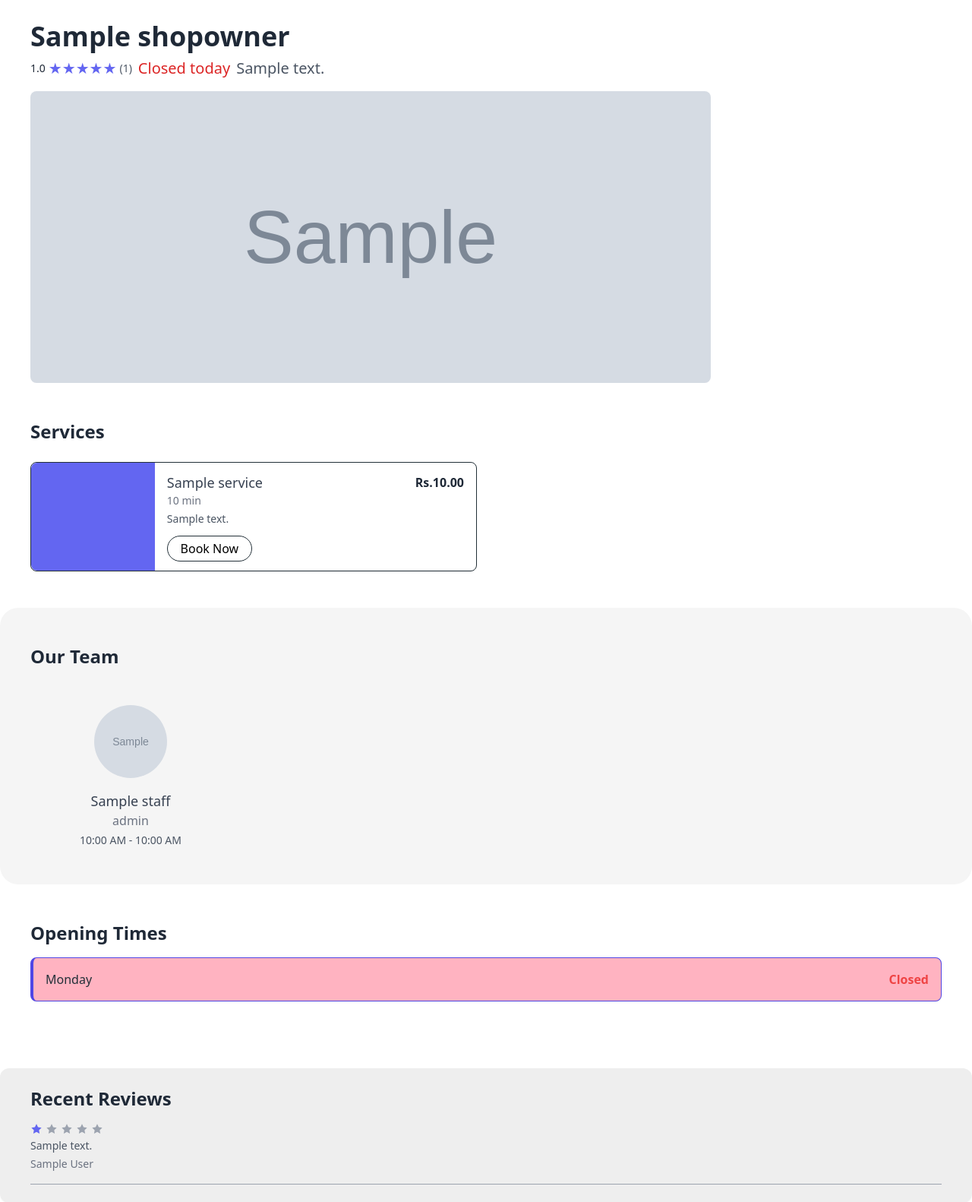
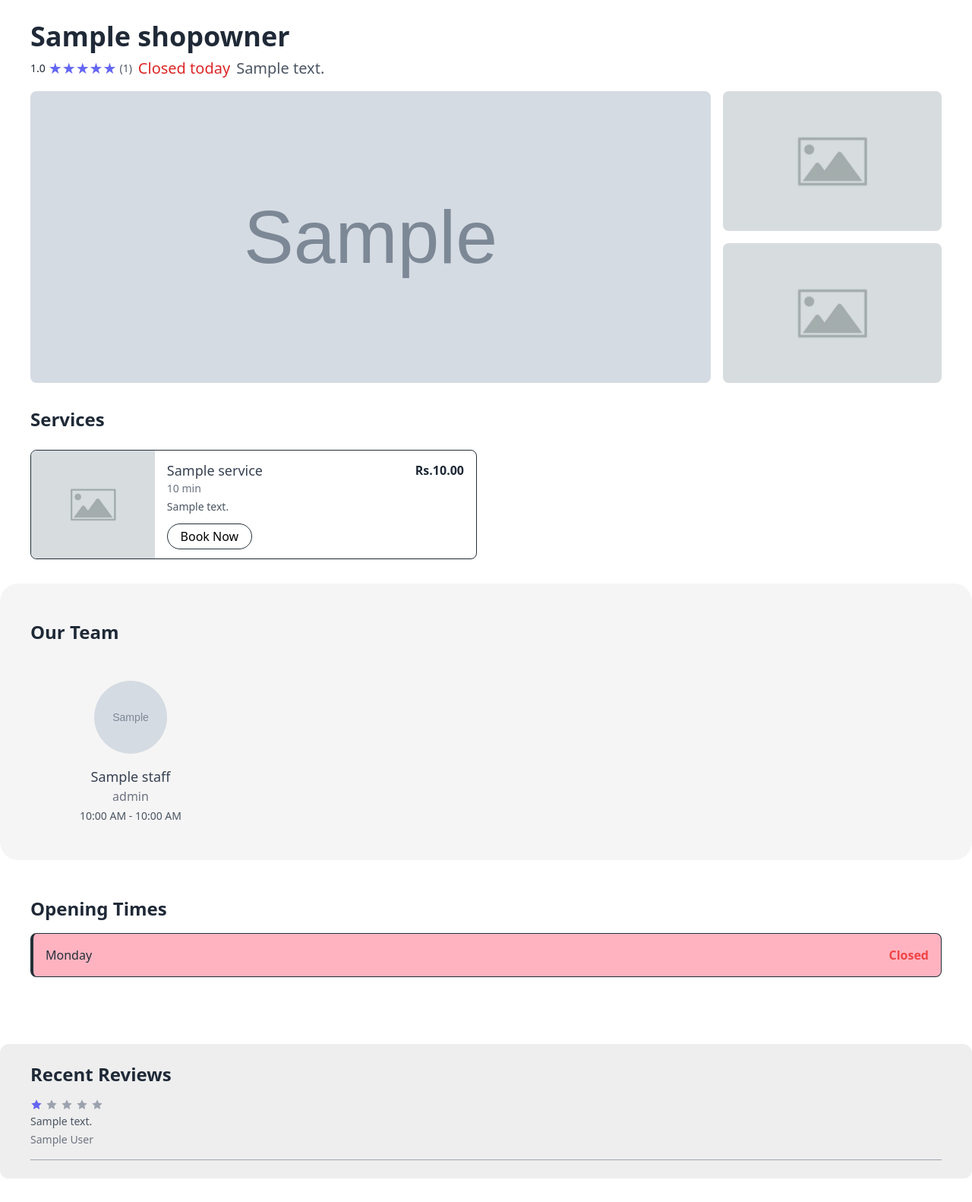
Before and after one commit to HarisKhann1/AuroNow, a Django app: page /shop/1/ in a window 1280 px wide. Shown: the part 116-1698 px from the top of the page at 76% size. Run offline with Django 5.2, Linux system fonts and the light colour scheme; tables that the repository leaves empty hold one stand-in row (values such as "Sample post"); grey boxes marked "Sample" are stand-in pictures; some libraries are stand-ins or nearby versions.

Commit message:
add defult shops image

```diff
--- a/AuroNow/auroUser/templates/shop_detail.html
+++ b/AuroNow/auroUser/templates/shop_detail.html
@@ -34,9 +34,7 @@
       </ol>
     </nav>
   </section>
-
   <!-- shop name,address, rating and closing time -->
-
   <section class="py-3 rounded-lg container mr-auto px-4 md:px-10 md:mt-4">
    <div class="">
       <!-- Row 1: Only the shop name -->
@@ -72,62 +70,104 @@
               <p class="text-gray-600">{{ shop.address }}</p>
           </div>
         </div>
+      </div>
+  </section>
 
+  <!-- Image Grid Section - Desktop -->
+  <section class=" px-4 md:px-10 mt-1 hidden md:block">
+   <div class="grid grid-cols-4 gap-4 h-96">
+    <!-- First image or fallback -->
+    <div class="col-span-3 row-span-2 rounded-lg overflow-hidden">
+      {% if images and images|length > 0 %}
+        <img src="{{ images.0 }}" class="w-full h-full object-cover" alt="Shop image">
+      {% else %}
+      <div class="w-full h-full bg-gray-100 flex items-center justify-center">
+       <!-- default shop image -->
+       <img class="w-full h-full object-cover " src="{% static 'shopImage/default_shop_image.jpg' %}" alt="default shop image"  >
+      </div>
+      {% endif %}
+    </div>
+
+    <!-- Second image or fallback -->
+    <div class="col-span-1 rounded-lg overflow-hidden">
+      {% if images and images|length > 1 %}
+        <img src="{{ images.1 }}" class="w-full h-full object-cover" alt="Shop image">
+      {% else %}
+        <div class="w-full h-full bg-gray-100 flex items-center justify-center">
+          <!-- default shop Image -->
+          <img class="w-full h-full object-cover" src="{% static 'shopImage/default_shop_image.jpg' %}" alt="default shop image"  >
+        </div>
+      {% endif %}
+    </div>
+
+    <!-- Third image or fallback -->
+    <div class="col-span-1 rounded-lg overflow-hidden">
+      {% if images and images|length > 2 %}
+      <img src="{{ images.2 }}" class="w-full h-full object-cover" alt="Shop image">
+      {% else %}
+      <div class="w-full h-full bg-gray-100 flex items-center justify-center">
+        <!-- default shop Image -->
+          <img class="w-full h-full object-cover" src="{% static 'shopImage/default_shop_image.jpg' %}" alt="default shop image"  >
+        </div>
+      {% endif %}
+    </div>
    </div>
   </section>
 
 
-
-  <!-- Image Grid Section - Desktop -->
-  <section class="container mx-auto px-4 md:px-10 mt-1 hidden md:block">
-    <div class="grid grid-cols-4 gap-4 h-96">
-      {% if images %}
-        <div class="col-span-3 row-span-2 rounded-lg overflow-hidden">
-          <img src="{{ images.0 }}" class="w-full h-full object-cover" alt="Shop image">
-        </div>
-        {% if images|length > 1 %}
-          <div class="col-span-1 rounded-lg overflow-hidden">
-            <img src="{{ images.1 }}" class="w-full h-full object-cover" alt="Shop image">
+ <!-- Image Gallery Section - Mobile (Carousel) -->
+ <section class="block md:hidden mt-4">
+  <div id="indicators-carousel" class="relative w-full" data-carousel="static">
+    <!-- Carousel wrapper -->
+    <div class="relative h-56 overflow-hidden rounded-lg md:h-96">
+      {% for image in images %}
+      <div class="duration-700 ease-in-out" data-carousel-item="{% if forloop.first %}active{% endif %}">
+        {% if image %}
+        <img src="{{ image }}" class="absolute block w-full h-full object-cover -translate-x-1/2 -translate-y-1/2 top-1/2 left-1/2" />
+        {% else %}
+          <div class="absolute w-full h-full -translate-x-1/2 -translate-y-1/2 top-1/2 left-1/2 bg-gray-100 flex items-center justify-center">
+            <!-- default shop image -->
+            <img class="absolute block w-full h-full object-cover -translate-x-1/2 -translate-y-1/2 top-1/2 left-1/2" src="{% static 'shopImage/default_shop_image.jpg' %}" alt="default shop image"  >
           </div>
         {% endif %}
-        {% if images|length > 2 %}
-          <div class="col-span-1 rounded-lg overflow-hidden">
-            <img src="{{ images.2 }}" class="w-full h-full object-cover" alt="Shop image">
       </div>
-        {% endif %}
-      {% endif %}
+      {% empty %}
+      <!-- Fallback when no images -->
+      <div class="duration-700 ease-in-out" data-carousel-item="active">
+        <div class="absolute  w-full h-full -translate-x-1/2 -translate-y-1/2 top-1/2 left-1/2 bg-gray-100 flex items-center justify-center">
+          <!-- default shop image -->
+          <img class="bg-slate-400" src="{% static 'shopImage/default_shop_image.jpg' %}" alt="default shop image"  >
         </div>
-  </section>
-
-  <!-- Image Gallery Section - Mobile (Carousel) -->
-  <section class="block md:hidden">
-    <div id="indicators-carousel" class="relative w-full" data-carousel="static">
-      <div class="relative h-56 overflow-hidden rounded-lg md:h-96">
-        {% for image in images %}
-        <div class="hidden duration-700 ease-in-out" data-carousel-item="{% if forloop.first %}active{% endif %}">
-          <img src="{{ image }}" class="absolute block w-full -translate-x-1/2 -translate-y-1/2 top-1/2 left-1/2" alt="Shop image">
       </div>
       {% endfor %}
     </div>
+
+    <!-- Slider indicators -->
     <div class="absolute z-30 flex -translate-x-1/2 space-x-3 rtl:space-x-reverse bottom-5 left-1/2">
       {% for image in images %}
       <button type="button" class="bg-secondary-color w-3 h-3 rounded-full" aria-current="{% if forloop.first %}true{% else %}false{% endif %}" aria-label="Slide {{ forloop.counter }}" data-carousel-slide-to="{{ forloop.counter0 }}"></button>
+      {% empty %}
+      <button type="button" class="bg-secondary-color w-3 h-3 rounded-full" aria-current="true" aria-label="Slide 1" data-carousel-slide-to="0"></button>
       {% endfor %}
     </div>
   </div>
  </section>
 
-
  <!-- Services Section -->
-  <section class=" container mx-auto px-4 md:px-10 py-12 bg-white">
+ <section class=" px-4 md:px-10 py-8 bg-white">
     <div>
       <h2 class="text-2xl font-semibold text-gray-800 mb-6">Services</h2>
       <div class="grid md:grid-cols-2 lg:grid-cols-2 gap-6" id="services-container">
         {% for service in shop.services.all|slice:":6" %}
         <div class='flex flex-row w-full gap-4 border border-secondary-color rounded-lg shadow-sm hover:shadow-md transition'>
-          <div class='w-[40%] rounded-l-lg bg-indigo-500'>
+          <div class='w-[40%] rounded-l-lg'>
 
-            {% comment %} <img src="" alt=""> {% endcomment %}
+            {% if service.image %}
+            <img src="{service.image.0}" alt="">
+            {% else %}
+            <img class="w-full h-full object-cover rounded-l-lg" src="{% static 'shopImage/default_shop_image.jpg' %}" alt="default shop image"  >
+             {% endif %}
+
           </div>
           <div class="w-full py-3 flex flex-col">
             <div class='flex justify-between items-center gap-2'>
@@ -164,7 +204,7 @@
 
   <!-- Team Section -->
   <section class="py-12 bg-[#F5F5F5] rounded-3xl">
-    <div class="container mx-auto px-4 md:px-10">
+    <div class=" px-4 md:px-10">
       <h2 class="text-2xl font-semibold text-gray-800 mb-6">Our Team</h2>
       <div class="grid md:grid-cols-4 gap-12 mt-12">
         {% for staff in shop.staff.all %}
@@ -185,7 +225,7 @@
           {% endif %}
         </div>
         {% empty %}
-        <p class="text-gray-600 col-span-3 text-center">No team members listed yet.</p>
+        <p class="text-gray-600 col-span-3 ">No team members listed yet.</p>
         {% endfor %}
       </div>
     </div>
@@ -193,7 +233,7 @@
 
  <!-- Opening Times Section -->
  <section class="py-12">
-  <div class="container mx-auto px-4 md:px-10">
+  <div class="px-4 md:px-10">
     <h3 class="text-2xl font-semibold text-gray-800 mb-4">Opening Times</h3>
     <ul class="text-gray-600 space-y-2">
       {% for timing in shop.timings.all %}
@@ -209,6 +249,8 @@
           {% endif %}
         </span>
       </li>
+      {% empty %}
+      <p class="text-sm text-gray-600 ">Schedule coming shortly! Stay tuned.</p>
       {% endfor %}
     </ul>
   </div>
@@ -243,7 +285,7 @@
                 <p class="text-sm text-gray-500 mt-1"> {{ customer_review.user.name|default:customer_review.user.email }}</p>
             </div>
         {% empty %}
-            <p class="text-sm text-gray-500">No reviews yet.</p>
+            <p class="text-sm text-gray-500 ">No reviews yet.</p>
         {% endfor %}
     </div>
   </div>
@@ -254,17 +296,20 @@
 
 <!-- Recently Viewed Script -->
 <script>
+
+
   document.addEventListener('DOMContentLoaded', function () {
+    const defaultShopImage = "{% static 'shopImage/default_shop_image.jpg' %}";
     const shop = {
+      id :"{{shop.id|escapejs}}",
       email: "{{ shop.email|escapejs }}",
       name: "{{ shop.shop_name|escapejs }}",
       address: "{{ shop.address|escapejs }}",
-      image: "{% if images.0 %}{{ images.0|escapejs }}{% else %}https://via.placeholder.com/300{% endif %}",
+      image: "{% if images.0 %}{{ images.0|escapejs }}{% else %}{{ defaultShopImage|escapejs }}{% endif %}",
       categories: [{% for category in categories %}"{{ category|escapejs }}"{% if not forloop.last %}, {% endif %}{% endfor %}],
       reviews: "{{ reviews|escapejs }}",
       rating: "{{ rating|escapejs }}"
     };
-
     let recentlyViewed = JSON.parse(localStorage.getItem('recentlyViewed')) || [];
 
     // Remove duplicates by email
--- a/AuroNow/auroUser/views.py
+++ b/AuroNow/auroUser/views.py
@@ -22,6 +22,14 @@ def get_shop_data(limit=5):
         # Get all service categories (no [:3] limitation)
         categories = list(shop.categories.values_list('name', flat=True))
 
+        # Get customer reviews and rating
+        customer_rating_list = RatingAndReviews.objects.filter(shop=shop)
+        customer_rating_count = customer_rating_list.count()
+
+        # Calculate the average rating
+        avg_rating = customer_rating_list.aggregate(Avg('rating'))
+        avg_rating_of_shop = round(avg_rating['rating__avg'], 1) if avg_rating['rating__avg'] is not None else 0
+
         shops_data.append({
             'id': shop.id,
             'email': shop.email,
@@ -29,8 +37,8 @@ def get_shop_data(limit=5):
             'address': shop.address,
             'images': image_urls,
             'categories': categories if categories else ["General"],
-            'reviews': str(randint(5, 50)),  # Random review count
-            'rating': str(round(uniform(3.5, 5.0), 1)),  # Random rating between 3.5 to 5.0
+            'reviews': customer_rating_count,  # Display the number of reviews
+            'rating': avg_rating_of_shop,  # Display the average rating
         })
 
     return shops_data
@@ -71,6 +79,7 @@ def search_results(request):
     if query['category']:
         shops = shops.filter(categories__name__iexact=query['category'])
 
+
     # Now filter by price
     filtered_shops = []
 
@@ -101,15 +110,24 @@ def search_results(request):
         image_urls = [img.shop_image.url for img in shop_images if img.shop_image]
         categories = list(shop.categories.values_list('name', flat=True))
 
+
+        customer_rating_list = RatingAndReviews.objects.filter(shop=shop)
+        customer_rating_count = customer_rating_list.count()
+
+        # Calculate the average rating
+        avg_rating = customer_rating_list.aggregate(Avg('rating'))
+        avg_rating_of_shop = round(avg_rating['rating__avg'], 1) if avg_rating['rating__avg'] is not None else 0
+
         results.append({
             'id': shop.id,
             'name': shop.shop_name,
             'address': shop.address,
             'images': image_urls,
             'categories': categories if categories else ["General"],
-            'reviews': str(randint(5, 50)),
-            'rating': str(round(uniform(3.5, 5.0), 1)),
+            'reviews': customer_rating_count,  # Display the number of reviews
+            'rating': avg_rating_of_shop,  # Display the average rating
         })
+
 
     # Render the search results page
     return render(request, 'search_results.html', {
@@ -135,18 +153,16 @@ def shop_detail(request, id):
 
     # Get all shop images
     shop_images = shop.images.all()
-    image_urls = [img.shop_image.url for img in shop_images if img.shop_image]
-
-    # Get current day for highlighting in opening hours
-    current_day = datetime.now().strftime('%a').lower()[:3]  # 'mon', 'tue', etc.
+    image_urls = [ img.shop_image.url for img in shop_images if img.shop_image ]
+    #get categories =
+    categories = list(shop.categories.values_list('name', flat=True))
 
     # Get services with categories
     services = shop.services.all().select_related('category')
 
     # Get active staff members
     staff_members = shop.staff.filter(is_active=True)
-    for i in staff_members:
-        print(i.name)
+
     # Get shop timings ordered by day
     shop_timings = shop.timings.all().order_by('day')
 
@@ -162,8 +178,8 @@ def shop_detail(request, id):
     # Calculate average rating
     avg_rating = customer_rating_list.aggregate(Avg('rating'))
     avg_rating_of_shop = round(avg_rating['rating__avg'], 1) if avg_rating['rating__avg'] is not None else 0
-
     context = {
+        'id':shop.id,
         'shop': shop,
         'images': image_urls,
         'reviews': customer_rating_count,
@@ -173,6 +189,7 @@ def shop_detail(request, id):
         'services': services,
         'staff_members': staff_members,
         'timings': shop_timings,
+        'categories': categories if categories else ["General"],
     }
 
     return render(request, 'shop_detail.html', context)
--- a/AuroNow/theme/static/css/dist/styles.css
+++ b/AuroNow/theme/static/css/dist/styles.css
@@ -1632,6 +1649,11 @@ select {
   border-color: rgb(74 222 128 / var(--tw-border-opacity, 1));
 }
 
+.border-indigo-600 {
+  --tw-border-opacity: 1;
+  border-color: rgb(79 70 229 / var(--tw-border-opacity, 1));
+}
+
 .border-primary-color {
   border-color: var(--primary-color);
 }
@@ -1654,11 +1676,6 @@ select {
   border-color: transparent;
 }
 
-.border-indigo-600 {
-  --tw-border-opacity: 1;
-  border-color: rgb(79 70 229 / var(--tw-border-opacity, 1));
-}
-
 .bg-\[\#233038\] {
   --tw-bg-opacity: 1;
   background-color: rgb(35 48 56 / var(--tw-bg-opacity, 1));
```
Also changed, not shown: other parts of AuroNow/theme/static/css/dist/styles.css (+34 -22 lines), AuroNow/auroUser/templates/recently_views.html (+7 -3 lines), AuroNow/auroUser/templates/recommended.html (+6 -1 lines), AuroNow/auroUser/templates/search_results.html (+35 -3 lines), AuroNow/auroUser/static/shopImage/default_shop_image.jpg (added), AuroNow/auroUser/static/shopImage/default_shop_image1.jpg (added), AuroNow/auroUser/static/shopImage/default_shop_image2.jpg (added), AuroNow/auroUser/static/shopImage/default_shop_image4.jpg (added), AuroNow/auroUser/static/shopImage/default_shop_image5.jpg (added). Lines whose indentation alone changed are shown as unchanged.
